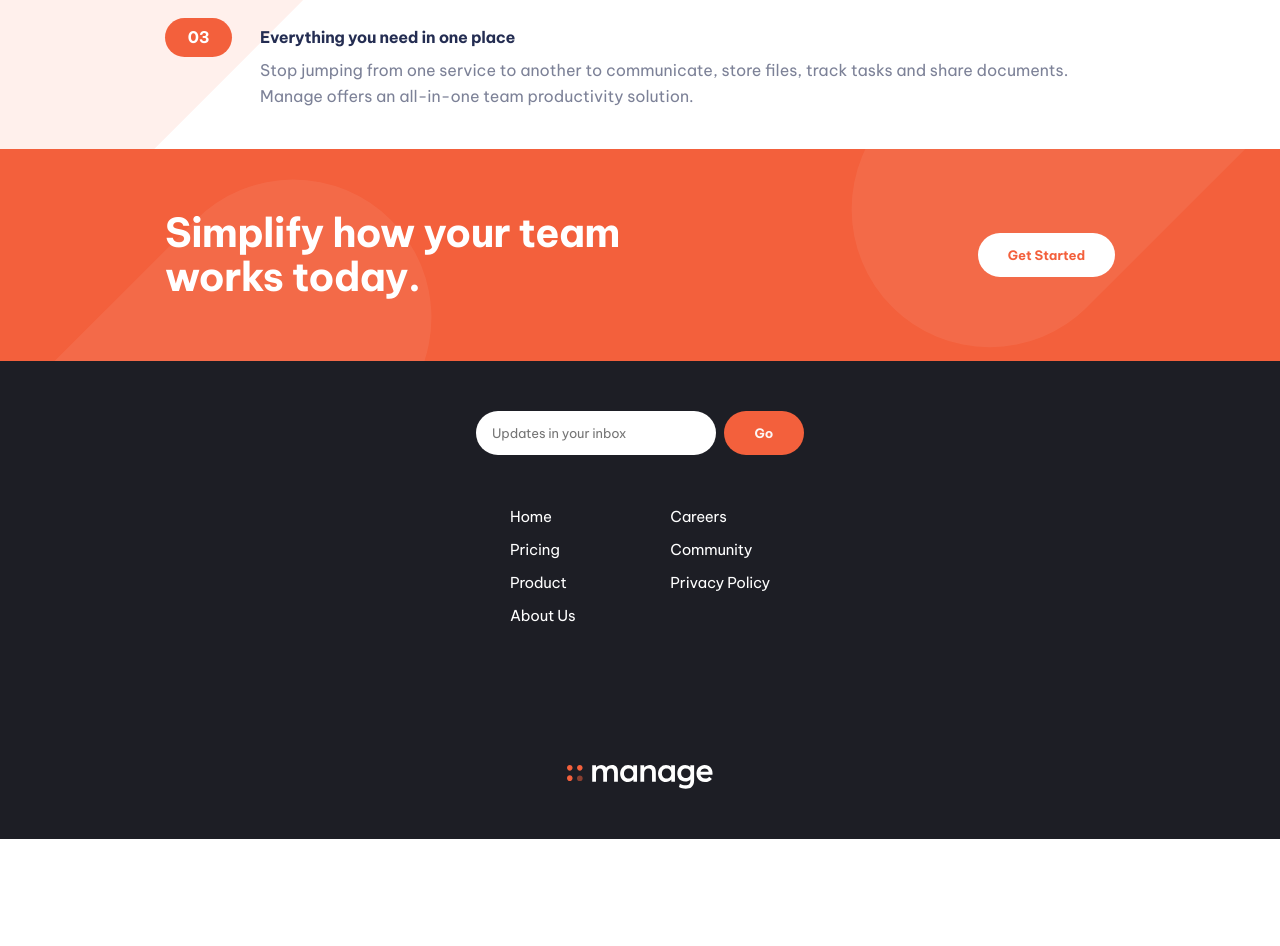
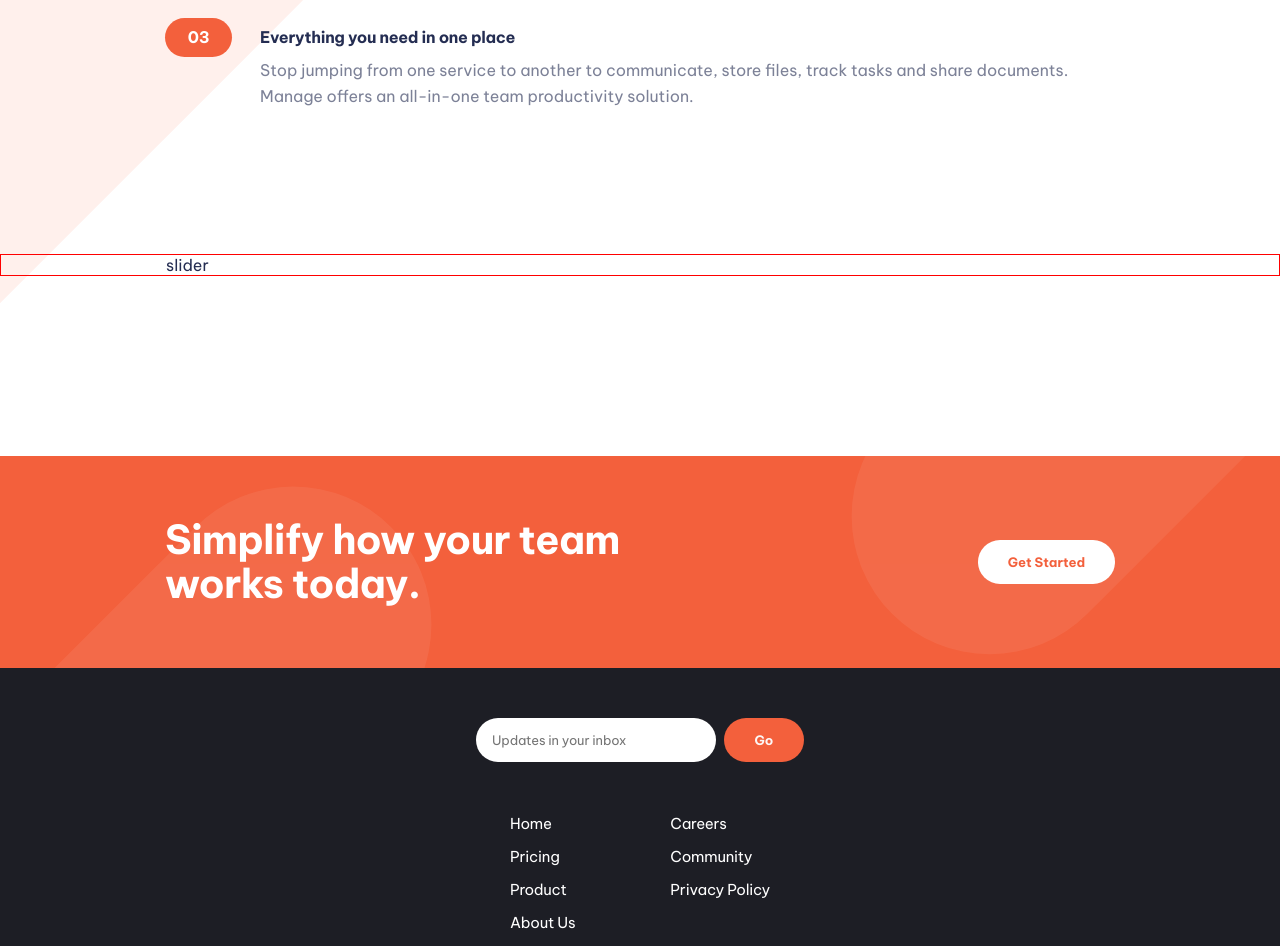
Before and after one commit to EdwinSch/react-manage-landingpage, a React (Vite) app: page / in a window 1280 px wide. Shown: the part 1469-2415 px from the top of the page. Before the commit the page ends 2308 px from the top, so only its background shows below. Built offline with nearby package versions, Linux system fonts and the light colour scheme; some icons are missing.

Commit message:
init slider component and edit data files

```diff
--- a/src/App.jsx
+++ b/src/App.jsx
@@ -2,6 +2,7 @@ import NavModal from "./components/NavModal/NavModal";
 import Navbar from "./components/Navbar/Navbar";
 import Hero from "./components/Hero/Hero";
 import About from "./components/About/About";
+import Slider from "./components/Slider/slider";
 import Incentive from "./components/Incentive/Incentive";
 import Footer from "./components/Footer/Footer";
 import { useState } from "react";
@@ -18,6 +19,7 @@ function App() {
       <Hero />
       <About />
       <img src={pattern} alt="pattern" className="ptrn-left" />
+      <Slider />
       <Incentive />
       <Footer />
     </main>
--- a/src/components/Incentive/incentive.css
+++ b/src/components/Incentive/incentive.css
@@ -1,4 +1,5 @@
 .incentive-container {
+  margin-top: 180px;
   background-color: var(--primary);
   background-image: url(../../assets/bg-simplify-section-desktop.svg);
   background-repeat: no-repeat;
--- /dev/null
+++ b/src/components/Slider/Slider.jsx
@@ -0,0 +1,9 @@
+const Slider = () => {
+  return (
+    <section className="slider-container">
+      <p>slider</p>
+    </section>
+  );
+};
+
+export default Slider;
--- /dev/null
+++ b/src/components/Slider/slider.css
@@ -0,0 +1,5 @@
+.slider-container {
+  padding: 0 var(--paddingX);
+  margin-top: 105px;
+  border: var(--inspect);
+}
--- a/src/data.jsx
+++ b/src/data.jsx
@@ -5,6 +5,11 @@ import {
   FaPinterest,
   FaInstagram,
 } from "react-icons/fa6";
+
+import personA from "./assets/avatar-anisha.png";
+import personB from "./assets/avatar-ali.png";
+import personC from "./assets/avatar-richard.png";
+import personD from "./assets/avatar-shanai.png";
 
 export const navlinks = [
   { id: 1, text: "home", link: "#" },
@@ -40,21 +45,25 @@ export const summary = [
 export const testimonials = [
   {
     id: 1,
+    image: personA,
     name: "Anisha Li",
     text: "Manage has supercharged our team’s workflow. The ability to maintain visibility on larger milestones at all times keeps everyone motivated.",
   },
   {
     id: 2,
+    image: personB,
     name: "Ali Bravo",
     text: "We have been able to cancel so many other subscriptions since using Manage. There is no more cross-channel confusion and everyone is much more focused.",
   },
   {
     id: 3,
+    image: personC,
     name: "Richard Watts",
     text: "Manage allows us to provide structure and process. It keeps us organized and focused. I can’t stop recommending them to everyone I talk to!",
   },
   {
     id: 4,
+    image: personD,
     name: "Shanai Gough",
     text: "Their software allows us to track, manage and collaborate on our projects from anywhere. It keeps the whole team in-sync without being intrusive.",
   },
--- a/src/main-styles.css
+++ b/src/main-styles.css
@@ -3,6 +3,7 @@
 @import "./components/Navbar/navbar.css";
 @import "./components/Hero/hero.css";
 @import "./components/Button/button.css";
+@import "./components/Slider/slider.css";
 @import "./components/Incentive/incentive.css";
 @import "./components/About/about.css";
 @import "./components/Footer/footer.css";
```
